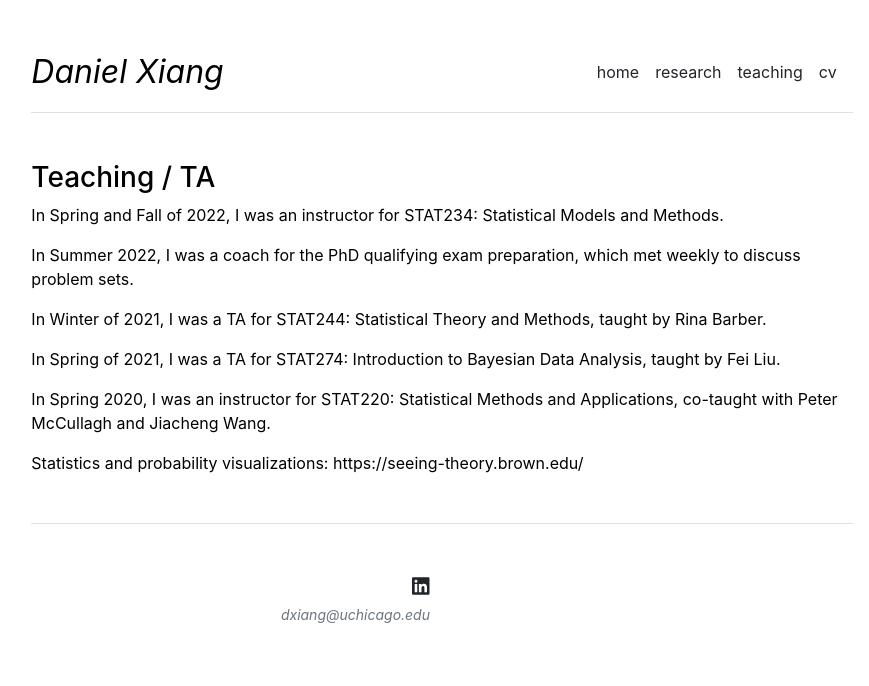
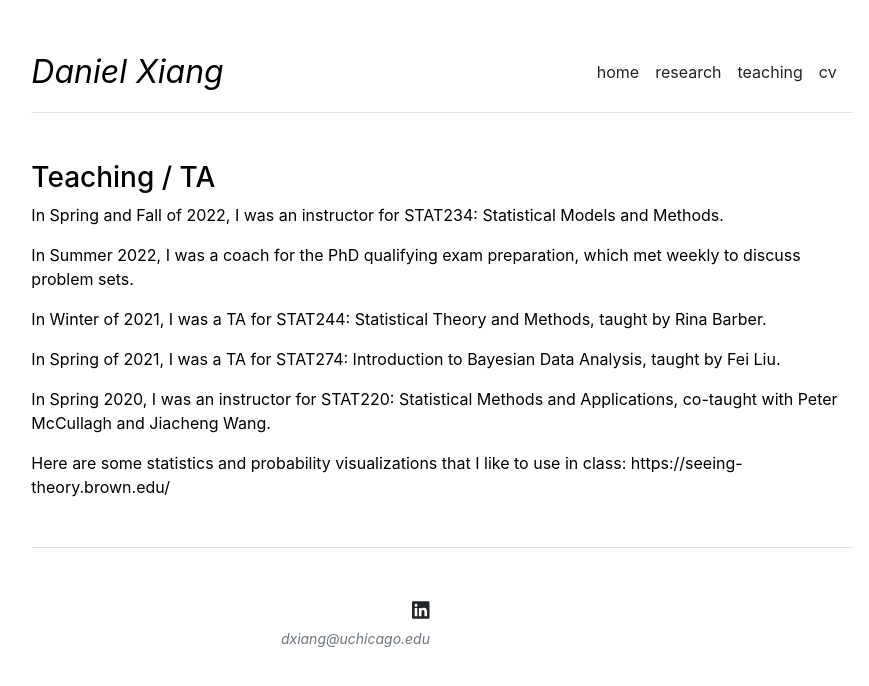
Before and after one commit to dan-xiang/dan-xiang.github.io, a Jekyll site: the page built from teaching.md, in a window 1280 px wide. Shown: the top 686 px of the page, without its empty margins (198-1067 px from the left). Built offline with Jekyll 4.4.1, drawn with Linux system fonts in a browser that asks for light colours.

Commit message:
Update teaching.md
Signed-off-by: dan-xiang <120136833+dan-xiang@users.noreply.github.com>

```diff
--- a/teaching.md
+++ b/teaching.md
@@ -17,4 +17,4 @@ In Spring of 2021, I was a TA for STAT274: Introduction to Bayesian Data Analysi
 
 In Spring 2020, I was an instructor for STAT220: Statistical Methods and Applications, co-taught with Peter McCullagh and Jiacheng Wang.
 
-Statistics and probability visualizations: https://seeing-theory.brown.edu/
+Here are some statistics and probability visualizations that I like to use in class: https://seeing-theory.brown.edu/
```
